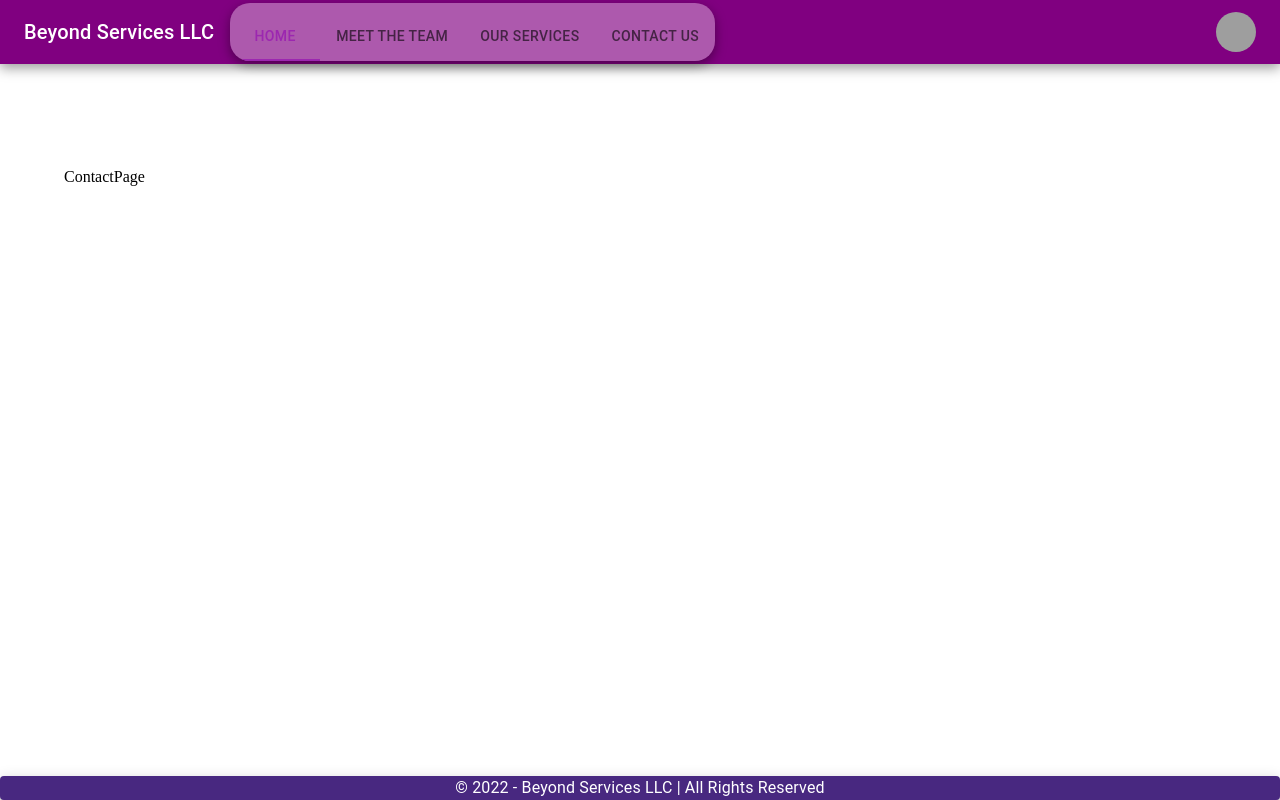
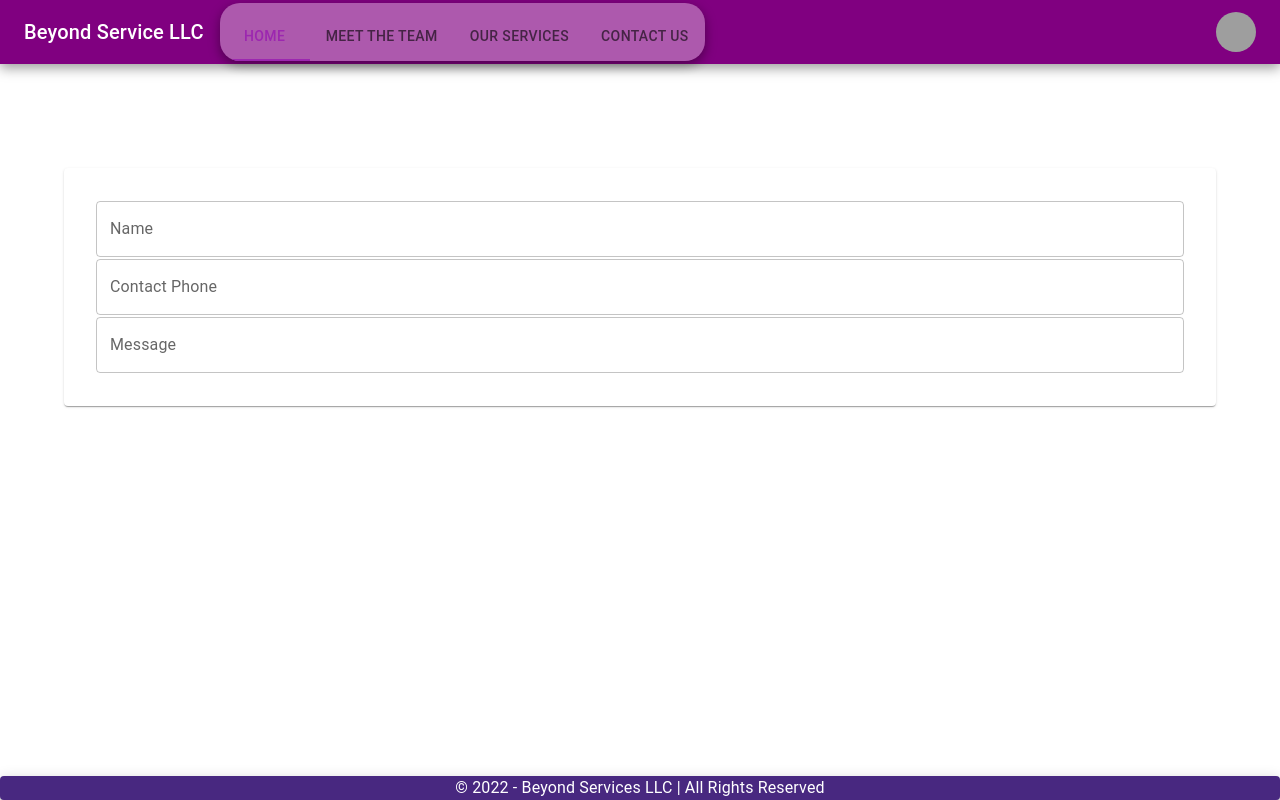
Before and after one commit to melxincognito/beyond-service-llc, a React (Create React App) app in the folder client/: page /contact in a window 1280 px wide. Built offline with nearby package versions, Linux system fonts and the light colour scheme; grey boxes are pictures that could not be loaded.

Commit message:
started contact form

```diff
--- /dev/null
+++ b/client/src/components/forms/ContactForm.jsx
@@ -0,0 +1,40 @@
+import React from "react";
+import { Card } from "@mui/material";
+import Box from "@mui/material/Box";
+import Input from "@mui/material/Input";
+import InputLabel from "@mui/material/InputLabel";
+import InputAdornment from "@mui/material/InputAdornment";
+import FormControl from "@mui/material/FormControl";
+import TextField from "@mui/material/TextField";
+import AccountCircle from "@mui/icons-material/AccountCircle";
+
+export default function ContactForm() {
+  const cardStyles = {
+    padding: 4,
+  };
+  const textFieldStyles = {
+    margin: "1px 0px",
+  };
+
+  return (
+    <>
+      <Card sx={cardStyles}>
+        {" "}
+        <TextField fullWidth sx={textFieldStyles} label="Name" id="fullWidth" />
+        <TextField
+          fullWidth
+          sx={textFieldStyles}
+          label="Contact Phone"
+          id="fullWidth"
+        />
+        <TextField
+          fullWidth
+          sx={textFieldStyles}
+          rows="3"
+          label="Message"
+          id="fullWidth"
+        />
+      </Card>
+    </>
+  );
+}
--- a/client/src/components/navigation/NavBar.jsx
+++ b/client/src/components/navigation/NavBar.jsx
@@ -70,7 +70,7 @@ const NavBar = () => {
             component="div"
             sx={{ mr: 2, display: { xs: "none", md: "flex" } }}
           >
-            Beyond Services LLC
+            Beyond Service LLC
           </Typography>
 
           <Box sx={{ flexGrow: 1, display: { xs: "flex", md: "none" } }}>
@@ -122,7 +122,7 @@ const NavBar = () => {
             component="div"
             sx={{ flexGrow: 1, display: { xs: "flex", md: "none" } }}
           >
-            Bee
+            Beyond Service
           </Typography>
           <Box sx={{ flexGrow: 1, display: { xs: "none", md: "flex" } }}>
             <Tabs
--- a/client/src/pages/ContactPage.js
+++ b/client/src/pages/ContactPage.js
@@ -1,5 +1,10 @@
 import React from "react";
+import ContactForm from "../components/forms/ContactForm";
 
 export default function ContactPage() {
-  return <div>ContactPage</div>;
+  return (
+    <div>
+      <ContactForm />
+    </div>
+  );
 }
```
